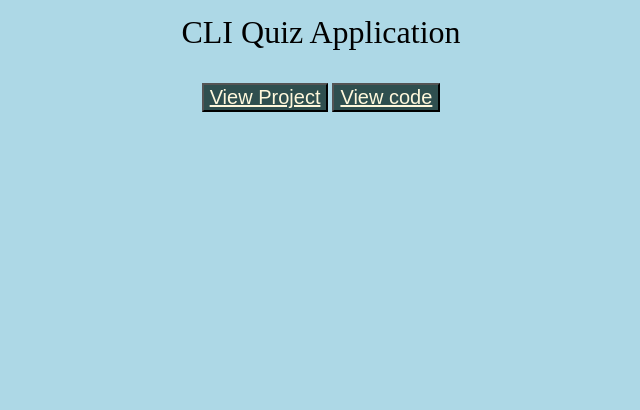
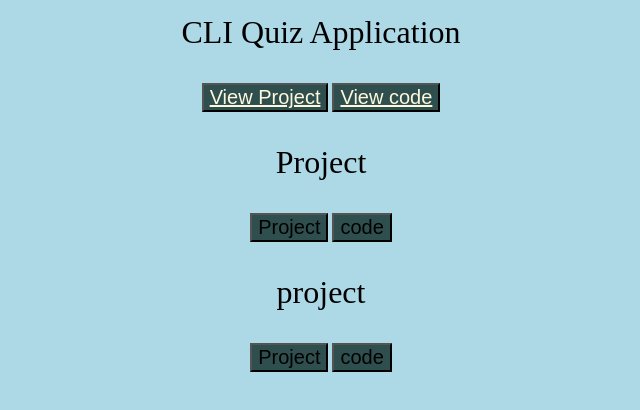
Before and after one commit to Rajnandanibais/rajnandanibais-portfolio, a plain HTML site: page project.html in a window 1280 px wide. Shown: the part 386-796 px from the top of the page, without its empty margins (319-959 px from the left). Drawn offline with Linux system fonts and the light colour scheme.

```diff
--- a/project.html
+++ b/project.html
@@ -18,6 +18,14 @@
         <button ><a href="https://replit.com/@Rajnandanibais/quiz#index.js">View Project</a></button>
         <button><a href="https://replit.com/@Rajnandanibais/quiz#index.js"> View code</a></button>
             </div>
+            <p>Project</p>
+            <div class="project">
+                <button>Project</button>
+                <button>code</button>
+            </div>
+            <p>project</p>
+            <button>Project</button>
+            <button>code</button>
     </div>
 </body>
 </html>
```
